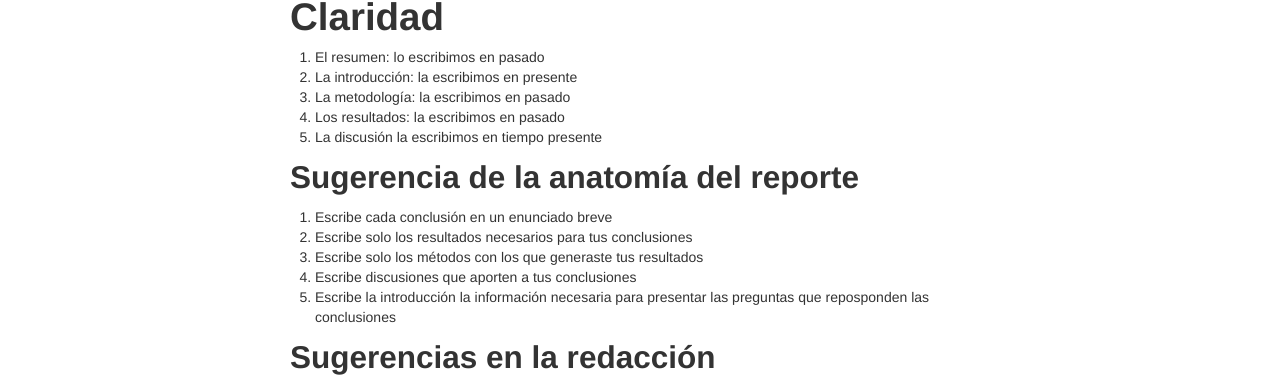
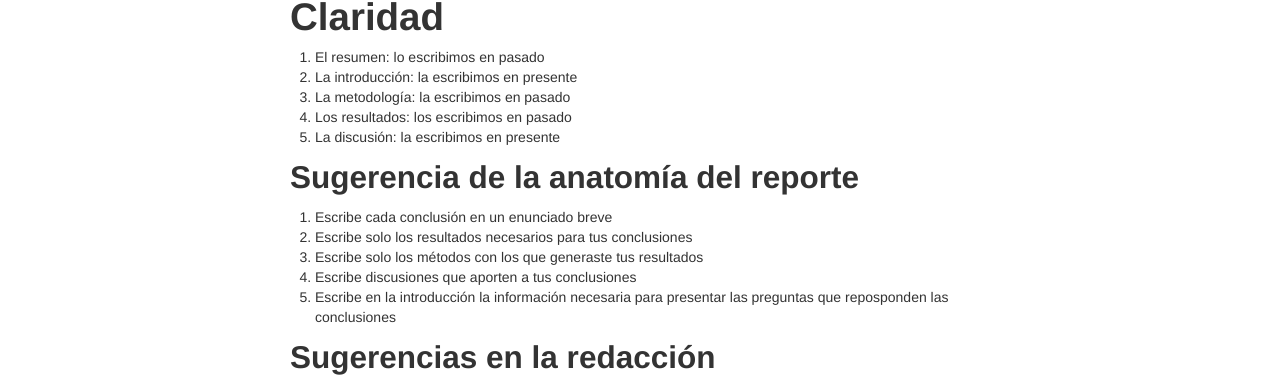
Before and after one commit to LizethMReyes/islasgeci.github.io, a Jekyll site: the page built from _guia_de_estilo/prosa.md, in a window 1280 px wide. Shown: the part 545-934 px from the top of the page. Built offline with Jekyll 4.4.1, drawn with Linux system fonts in a browser that asks for light colours.

Commit message:
Atiende las correcciones de ER

```diff
--- a/_guia_de_estilo/prosa.md
+++ b/_guia_de_estilo/prosa.md
@@ -31,15 +31,15 @@ el género (El/la pianista, un buen/una buena profesional)
 1. El resumen: lo escribimos en pasado
 1. La introducción: la escribimos en presente
 1. La metodología: la escribimos en pasado
-1. Los resultados: la escribimos en pasado
-1. La discusión la escribimos en tiempo presente
+1. Los resultados: los escribimos en pasado
+1. La discusión: la escribimos en presente
 
 ## Sugerencia de la anatomía del reporte
 1. Escribe cada conclusión en un enunciado breve
 1. Escribe solo los resultados necesarios para tus conclusiones
 1. Escribe solo los métodos con los que generaste tus resultados
 1. Escribe discusiones que aporten a tus conclusiones
-1. Escribe la introducción la información necesaria para presentar las preguntas que reposponden
+1. Escribe en la introducción la información necesaria para presentar las preguntas que reposponden
 las conclusiones
 
 ## Sugerencias en la redacción
```
